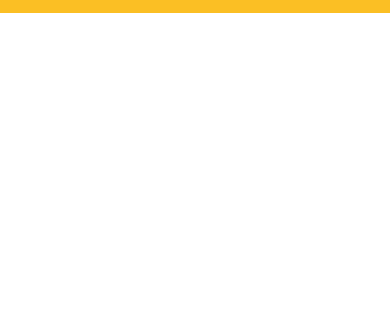
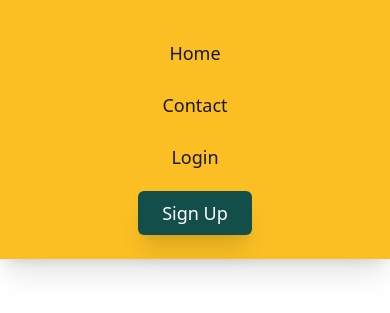
Before and after one commit to ShahramShakiba/HomeSmart-Landing-Page, a website built with Vite: page HomeSmart-Landing-Page/index.html in a window 390 px wide. Both pictures are taken after a click on the button "Open Menu". Shown: the part 53-366 px from the top of the page. Built offline with nearby package versions, Linux system fonts and the light colour scheme.

Commit message:
Implementing functionality to the MenuBar

```diff
--- a/HomeSmart-Landing-Page/index.html
+++ b/HomeSmart-Landing-Page/index.html
@@ -31,6 +31,8 @@
         <button
           id="menu"
           class="lg:hidden focus:outline-none focus-visible:ring-4 ring-neutral-900 rounded-sm ring-offset-4 ring-offset-amber-400 text-neutral-900 hover:text-neutral-600 transition-colors"
+          aria-expanded="false"
+          aria-label="Open Menu"
         >
           <svg
             xmlns="http://www.w3.org/2000/svg"
@@ -50,7 +52,7 @@
 
         <!---Nav-items----------->
         <div
-          role="menubar"
+          role="menuBar"
           class="hidden flex-col gap-4 absolute right-0 left-0 top-16 bg-amber-400 shadow-xl text-center text-lg p-6 items-center lg:flex lg:flex-row lg:static lg:shadow-none lg:w-full lg:justify-between"
         >
           <a
@@ -88,6 +90,6 @@
       </div>
     </nav>
 
-    <script type="module" src="/main.js"></script>
+    <script type="module" src="./main.js"></script>
   </body>
 </html>
--- a/HomeSmart-Landing-Page/main.js
+++ b/HomeSmart-Landing-Page/main.js
@@ -1 +1,15 @@
-import './style.css'
+import './style.css';
+
+const navBtn = document.querySelector('#menu'),
+  menuBar = document.querySelector('[role="menuBar"]');
+
+navBtn.addEventListener('click', () => {
+  //parsed value of the "aria-expanded" attribute of the "navBtn"
+  const isExpanded = JSON.parse(navBtn.getAttribute('aria-expanded'));
+
+  //sets the "aria-expanded" of the "navBtn" to the opposite boolean value
+  //if it's true make it false and vice versa
+  navBtn.setAttribute('aria-expanded', !isExpanded);
+  menuBar.classList.toggle('hidden');
+  menuBar.classList.toggle('flex');
+});
```
